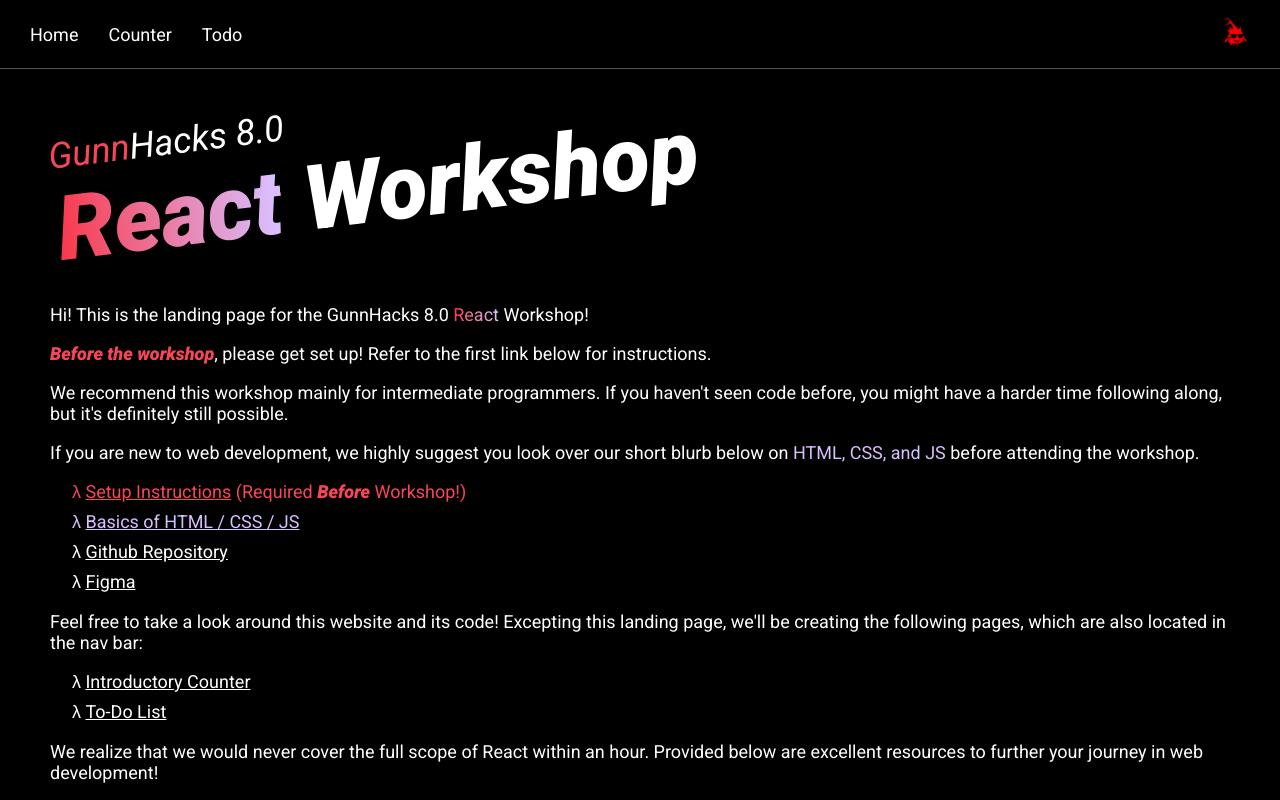
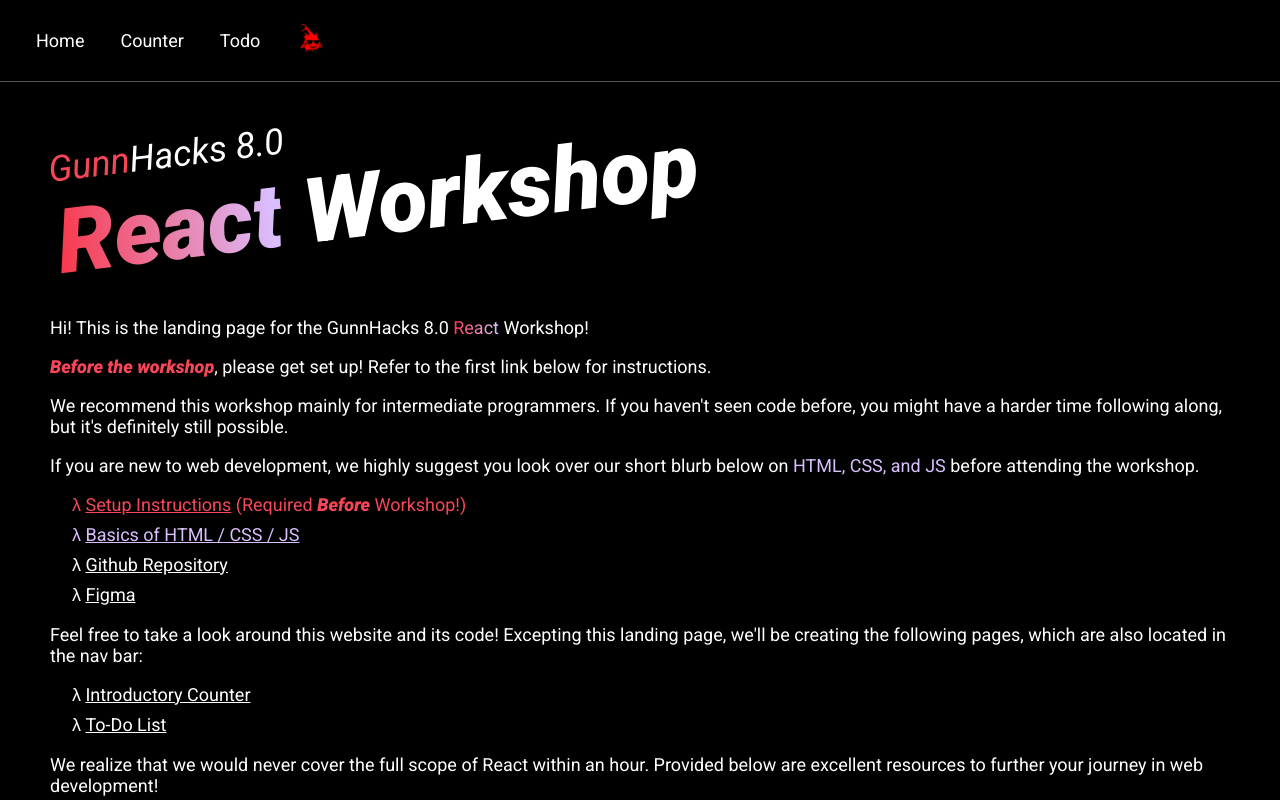
Before and after one commit to ImNotRog/GunnHacks-8.0-React-Demo, a Next.js app: page / in a window 1280 px wide. Shown: the top 800 px of the page. Built offline with nearby package versions, Linux system fonts and the light colour scheme.

Commit message:
Nav CSS Update

```diff
--- a/styles/nav.module.css
+++ b/styles/nav.module.css
@@ -2,8 +2,8 @@
     display: flex;
     flex-direction: row;
     align-items: center;
-    gap: 30px;
-    padding: 17px 30px;
+    gap: 2rem;
+    padding: 1.3rem 2rem;
     border-bottom: 1px solid #ffffff55;
     position: relative;
     z-index: 2;
@@ -12,7 +12,3 @@
 .nav div {
     cursor: pointer;
 }
-
-.nav *:last-child {
-    margin-left: auto;
-}
```
